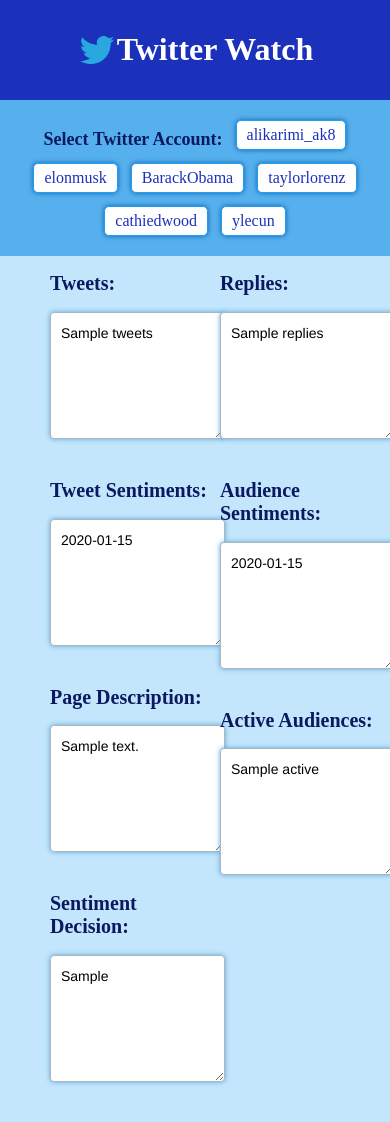
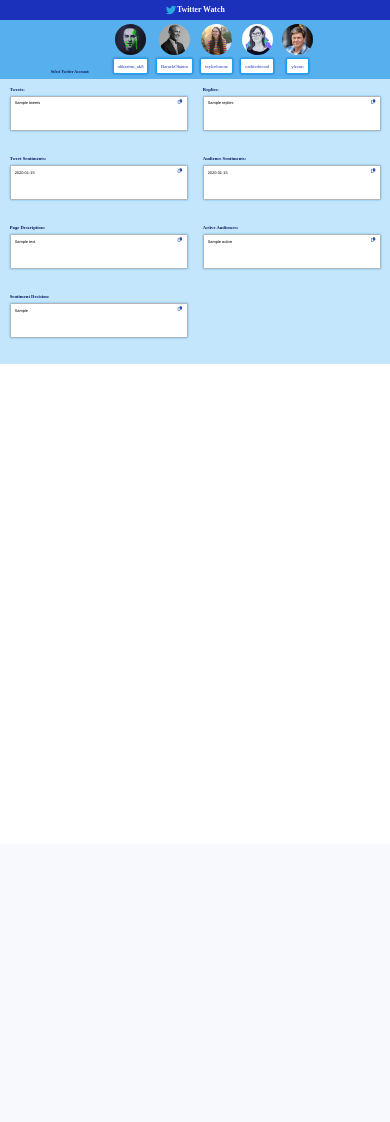
Before and after one commit to songhori/Twitter_Watch, a Flask app: template templates/index.html in a window 390 px wide. After the commit the page ends 364 px from the top, so only its background shows below. Run offline with Flask 2, Linux system fonts and the light colour scheme; the template is opened without the code that fills it: most values are stand-ins (such as "Sample title", 1, 10 or a date in 2020); parts of the project's set-up code (start-up, migrations or seed data) failed here and were passed over; some libraries are stand-ins or nearby versions.

Commit message:
Added new elements to the app including profile pictures and copy buttons. the web app is responsive now for every screen size.

```diff
--- a/database.py
+++ b/database.py
@@ -1,8 +1,7 @@
 import snscrape.modules.twitter as sntwitter
 import pandas as pd
 from summarise import summarise
-from sentiment import sentiment_analyzer
-from sentiment import check_polarity
+from sentiment import sentiment_analyzer, check_polarity
 import redis
 
 since = "2023-02-01"
--- a/main.py
+++ b/main.py
@@ -4,13 +4,12 @@
 import redis
 from sentiment import check_polarity
 from database import set_database
-
+import concurrent.futures
 
 
 app = Flask(__name__)
 
-users = ['alikarimi_ak8', 'elonmusk', 'BarackObama', 'taylorlorenz', 'cathiedwood', 'ylecun']
-# users = ['elonmusk']
+users = ['alikarimi_ak8', 'BarackObama', 'taylorlorenz', 'cathiedwood', 'ylecun']
 
 
 r = redis.Redis(
@@ -20,14 +19,12 @@
   decode_responses=True)
 
 
+# to erase and re write the database:
+# r.flushdb()
 # keys_to_delete = r.keys("elonmusk:*")
 # if len(keys_to_delete) > 0:
 #     r.delete(*keys_to_delete)
 
-
-# to erase and re write the database:
-# r.flushdb()
-# import concurrent.futures
 # with concurrent.futures.ThreadPoolExecutor() as executor:
 #      executor.map(set_database, users)
 
--- a/static/script.js
+++ b/static/script.js
@@ -1,17 +1,30 @@
-const myButtons = document.querySelectorAll('button');
+const myButtons = document.querySelectorAll('.select');
+const form = document.querySelector('#my-form');
+
 myButtons.forEach((myButton) => {
   myButton.addEventListener('click', () => {
-    // Remove the active class from all buttons
     myButtons.forEach((button) => {
       button.classList.remove('active');
     });
-    // Add the active class to the clicked button
     myButton.classList.add('active');
   });
 });
 
+function copyToClipboard(textarea_id, span_id) {
+  var textarea = document.getElementById(textarea_id);
+  var text = textarea.value;
+  navigator.clipboard.writeText(text)
+    .then(() => {
+      document.getElementById(span_id).textContent = "Copied!";
+      setTimeout(function() {
+        document.getElementById(span_id).innerHTML = '<i class="fa-solid fa-copy"></i>';
+      }, 3000);
+    })
+    .catch(err => {
+      console.error('Failed to copy text: ', err);
+    });
+}
 
-const form = document.querySelector('#my-form');
 form.addEventListener('submit', event => {
     event.preventDefault();
     const selected_value = event.submitter.value;
@@ -24,7 +37,6 @@
     })
     .then(response => response.json())
     .then(data => {
-        // Update page content based on response data
         for (const key in data) {
             const element = document.querySelector(`#${key}`);
             if (element) {
--- a/static/style.css
+++ b/static/style.css
@@ -9,7 +9,9 @@
 	display: flex;
 	align-items: center;
 	justify-content: center;
-	padding: 10px;
+	padding: 0;
+	height: 5vw;
+	font-size: 1vw;
 }
 
 .header-content {
@@ -18,94 +20,148 @@
 	justify-content: center;
 }
 
+.header-image {
+	width: 3vw;
+	height: 3vw;
+}
+
 nav {
 	background-color: #56b0ed;
-	padding: 5px;
+	padding: 0.2vw;
 }
 
 ul {
-	gap: 3px;
-	font-size: large;
+	font-size: 1vw;
 	font-weight: bold;
 	align-items: end;
 	justify-content: center;
 	list-style-type: none;
 	margin: 0;
-	padding: 10px;
 	display: flex;
-	flex-wrap: wrap;
+}
+
+.ul-text {
+	margin-right: 4vw;
+}
+
+.ul-profile {
+	display: flex;
+	margin-right: 17vw;
 }
 
 li {
-	margin: 5px;
+	margin: 1vw;
 	color: #0a1960;
+  display: flex;
+  flex-direction: column;
+  align-items: center;
 }
 
+h2 {
+	color: #0a1960;
+	font-size: 1.2vw;
+	margin-bottom: 1vw;
+}
 
 main {
 	background-color: #c3e6fc;
 	height: auto;
-}
-
-.container {
-	margin-left: 50px;
 	display: flex;
 	justify-content: space-between;
 }
 
 .left {
-	width: 70%;
+	margin-left: 2.5%;
+	margin-top: 0.5vh;
+	width: 48%;
 }
 
 .right {
-	width: 70%;
+	margin-top: 0.5vh;
+	width: 48%;
 }
 
 textarea {
 	display: block;
-	margin-bottom: 40px;
+	margin-bottom: 3vh;
 	width: 90%;
 	font-family: 'Helvetica Neue';
-	font-size: 14px;
-	line-height: 1.5;
+	font-size: 1vw;
+	line-height: 1.3;
 	text-align: left;
-	padding: 10px;
-	border: 1px solid #b2b4b8;
-	border-radius: 4px;
-	box-shadow: 0px 0px 5px #5aa9e1;
+	padding: 1vw;
+	border: 0.1vw solid #b2b4b8;
+	border-radius: 0.4vw;
+	box-shadow: 0 0 0.5vw #5aa9e1;
+	resize: none;
 }
 
 textarea:focus {
 	outline: none;
-	box-shadow: 0 0 15px #377cc5;
-  }
+	box-shadow: 0 0 1.5vw #377cc5;
+}
 
-button {
+.select {
 	display: block;
-	padding: 5px 10px;
+	padding: 0.5vh 1vw;
 	background-color: #fff;
 	color: #1b31bc;
 	font-family: serif;
-	font-size: medium;
-	border: 1px solid #1da1f2;
-	border-radius: 5px;
+	font-size: 1.2vw;
+	border: 0.1vw solid #1da1f2;
+	border-radius: 0.5vw;
 	text-decoration: none;
 	cursor: pointer;
-	box-shadow: 0px 0px 5px #0d5eaf;
+	box-shadow: 0 0 0.5vw #0d5eaf;
 }
 
-button:hover {
+.select:hover {
 	background-color: #1da1f2;
 	color: #fff;
 }
 
-button.active {
+.select.active {
 	background-color: #1b31bc;
 	color: #fff;
-	box-shadow: 0px 0px 5px #a3b9db;
+	box-shadow: 0 0 0.5vw #a3b9db;
 }
 
-h2 {
-	color: #0a1960;
-	font-size: 20px;
+.text-container {
+  position: relative;
 }
+
+.copy {
+  position: absolute;
+  top: 0;
+  right: 3vw;
+  background: none;
+  color: rgb(43, 86, 172);
+  border: none;
+  border-radius: 0.4vw;
+  padding: .8vw;
+  cursor: pointer;
+  font-size: 1vw;
+}
+
+.copy i {
+  font-size: 1.1vw;
+}
+
+.profile-pic {
+    width: 8vw;
+    height: 8vw;
+    border-radius: 50%;
+    overflow: hidden;
+    display: inline-block;
+    margin-bottom: 0.8vw;
+}
+
+.profile-pic img {
+    width: 100%;
+    height: 100%;
+    object-fit: cover;
+}
+
+.profile-pic:hover img {
+	transform: scale(1.2);
+}
--- a/summarise.py
+++ b/summarise.py
@@ -18,12 +18,6 @@
 from nltk.probability import FreqDist
 from nltk.stem import PorterStemmer
 from heapq import nlargest
-
-
-
-
-
-
 
 
 stop_words = set(stopwords.words('english'))
--- a/templates/index.html
+++ b/templates/index.html
@@ -6,48 +6,111 @@
 <head>
     <title>Twitter Watch</title>
     <meta charset="UTF-8">
-    <link rel="stylesheet" type="text/css" href="static/style.css?t=123456">
+    <link rel="stylesheet" type="text/css" href="static/style.css">
+    <link rel="stylesheet" href="https://cdnjs.cloudflare.com/ajax/libs/font-awesome/6.3.0/css/all.min.css" />
+
 </head>
 
 <body>
     <header>
         <div class="header-content">
-            <img src="static/images/twitter_logo.png?t=123456" alt="Twitter Logo" width="40" height="40">
+            <img src="static/images/twitter_logo.png" alt="Twitter Logo" class="header-image">
             <h1>Twitter Watch</h1>
         </div>
     </header>
     <nav>
         <form id="my-form">
           <ul>
+            <div class="ul-text">
                 <li>Select Twitter Account:</li>
-                <li><button type="submit" name="selected_value" value="alikarimi_ak8">alikarimi_ak8</button></li>
-                <li><button type="submit" name="selected_value" value="elonmusk">elonmusk</button></li>
-                <li><button type="submit" name="selected_value" value="BarackObama">BarackObama</button></li>
-                <li><button type="submit" name="selected_value" value="taylorlorenz">taylorlorenz</button></li>
-                <li><button type="submit" name="selected_value" value="cathiedwood">cathiedwood</button></li>
-                <li><button type="submit" name="selected_value" value="ylecun">ylecun</button></li>
+            </div>
+            <div class="ul-profile">
+                <li>
+                    <div class="profile-pic">
+                        <img src="static/images/karimi.jpg"
+                            alt="alikarimi_ak8 Profile Picture">
+                    </div>
+                    <button class="select" type="submit" name="selected_value"
+                        value="alikarimi_ak8">alikarimi_ak8</button>
+                </li>
+                <li>
+                    <div class="profile-pic">
+                        <img src="static/images/obama.jpg"
+                            alt="BarackObama Profile Picture">
+                    </div>
+                    <button class="select" type="submit" name="selected_value" value="BarackObama">BarackObama</button>
+                </li>
+                <li>
+                    <div class="profile-pic">
+                        <img src="static/images/lorenz.jpg"
+                            alt="taylorlorenz Profile Picture">
+                    </div>
+                    <button class="select" type="submit" name="selected_value"
+                        value="taylorlorenz">taylorlorenz</button>
+                </li>
+                <li>
+                    <div class="profile-pic">
+                        <img src="static/images/edwood.jpg"
+                            alt="cathiedwood Profile Picture">
+                    </div>
+                    <button class="select" type="submit" name="selected_value" value="cathiedwood">cathiedwood</button>
+                </li>
+                <li>
+                    <div class="profile-pic">
+                        <img src="static/images/ylecun.jpg"
+                            alt="ylecun Profile Picture">
+                    </div>
+                    <button class="select" type="submit" name="selected_value" value="ylecun">ylecun</button>
+                </li>
+            </div>
            </ul>
         </form>
     </nav>
     <main>
-        <div class="container">
         <div class="left">
             <h2>Tweets:</h2>
-                <textarea id="tweets" rows="5" cols="40">{{ tweets }}</textarea>
+            <div class="text-container">
+                <textarea rows="5" cols="40" id="tweets">{{ tweets }}</textarea>
+                <button class="copy" onclick="copyToClipboard('tweets', 'copyText0')"><span id="copyText0"><i
+                            class="fa-solid fa-copy"></i></span></button>
+            </div>
             <h2>Tweet Sentiments:</h2>
-                <textarea id="tw_sentiment" rows="5" cols="40">{{ tw_sentiment }}</textarea>
+            <div class="text-container">
+                <textarea rows="5" cols="40" id="tw_sentiment">{{ tw_sentiment }}</textarea>
+                <button class="copy" onclick="copyToClipboard('tw_sentiment', 'copyText1')"><span id="copyText1"><i
+                            class="fa-solid fa-copy"></i></span></button>
+            </div>
             <h2>Page Description:</h2>
-                <textarea id="description" rows="5" cols="40">{{ description }}</textarea>
+            <div class="text-container">
+                <textarea rows="5" cols="40" id="description">{{ description }}</textarea>
+                <button class="copy" onclick="copyToClipboard('description', 'copyText2')"><span id="copyText2"><i
+                            class="fa-solid fa-copy"></i></span></button>
+            </div>
             <h2>Sentiment Decision:</h2>
-                <textarea id="sent_deci" rows="5" cols="40">{{ sent_deci }}</textarea>
+            <div class="text-container">
+                <textarea rows="5" cols="40" id="sent_deci">{{ sent_deci }}</textarea>
+                <button class="copy" onclick="copyToClipboard('sent_deci', 'copyText3')"><span id="copyText3"><i
+                            class="fa-solid fa-copy"></i></span></button>
+            </div>
         </div>
         <div class="right">
             <h2>Replies:</h2>
-                <textarea id="replies" rows="5" cols="40">{{ replies }}</textarea>
+            <div class="text-container">
+                <textarea rows="5" cols="40" id="replies">{{ replies }}</textarea>
+                <button class="copy" onclick="copyToClipboard('replies', 'copyText4')"><span id="copyText4"><i
+                            class="fa-solid fa-copy"></i></span></button>
+            </div>
             <h2>Audience Sentiments:</h2>
-                <textarea id="rp_sentiment" rows="5" cols="40">{{ rp_sentiment }}</textarea>
+            <div class="text-container">
+                <textarea rows="5" cols="40" id="rp_sentiment">{{ rp_sentiment }}</textarea>
+                <button class="copy" onclick="copyToClipboard('rp_sentiment', 'copyText5')"><span id="copyText5"><i
+                            class="fa-solid fa-copy"></i></span></button>
+            </div>
             <h2>Active Audiences:</h2>
-                <textarea id="active" rows="5" cols="40">{{ active }}</textarea>
+            <div class="text-container">
+                <textarea rows="5" cols="40" id="active">{{ active }}</textarea>
+                <button class="copy" onclick="copyToClipboard('active', 'copyText6')"><span id="copyText6"><i
+                            class="fa-solid fa-copy"></i></span></button>
             </div>
         </div>
     </main>
```
Also changed, not shown: static/images/edwood.jpg (added), static/images/karimi.jpg (added), static/images/lorenz.jpg (added), static/images/obama.jpg (added), static/images/ylecun.jpg (added), 6 other files. Lines whose indentation alone changed are shown as unchanged.
